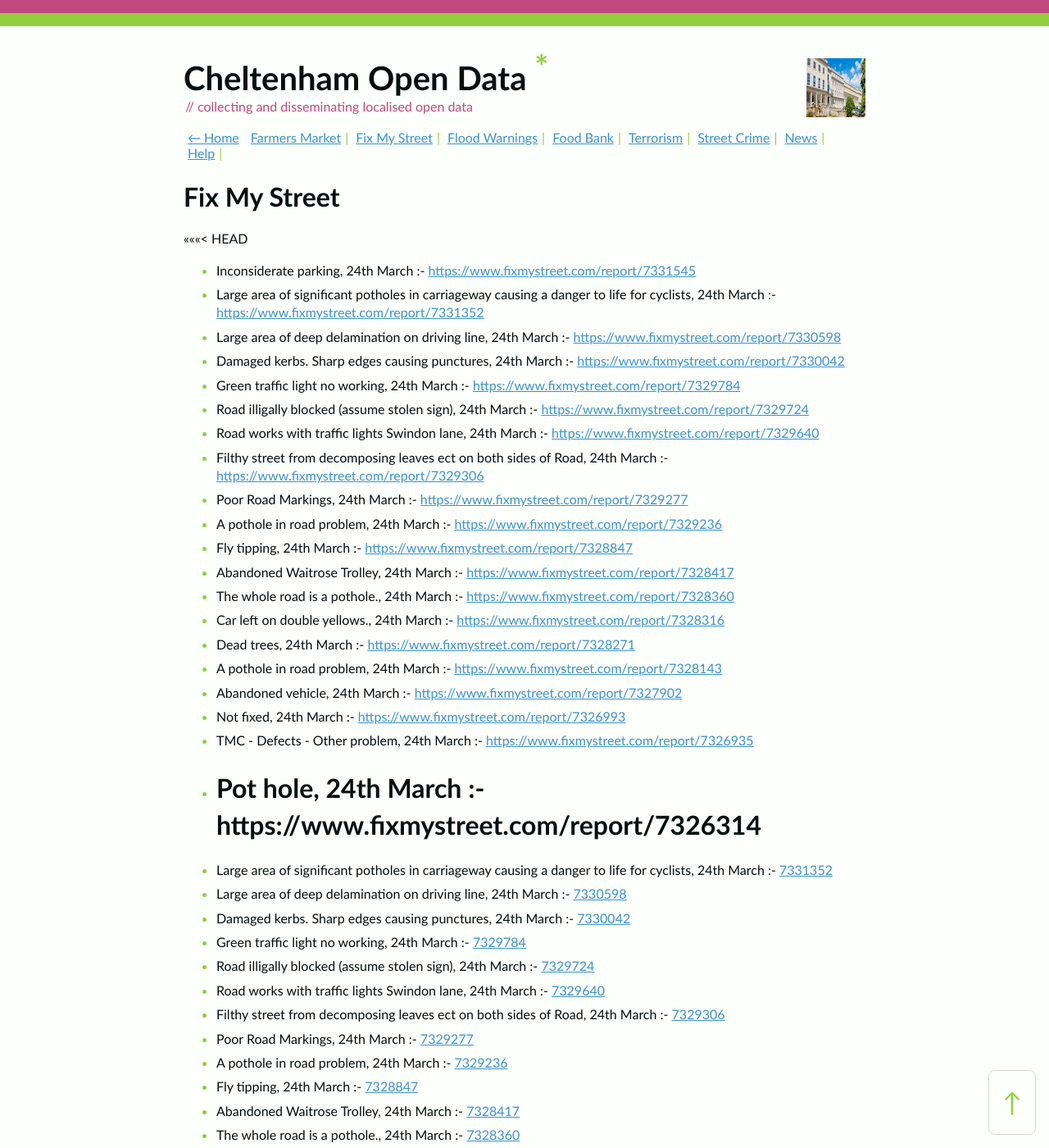
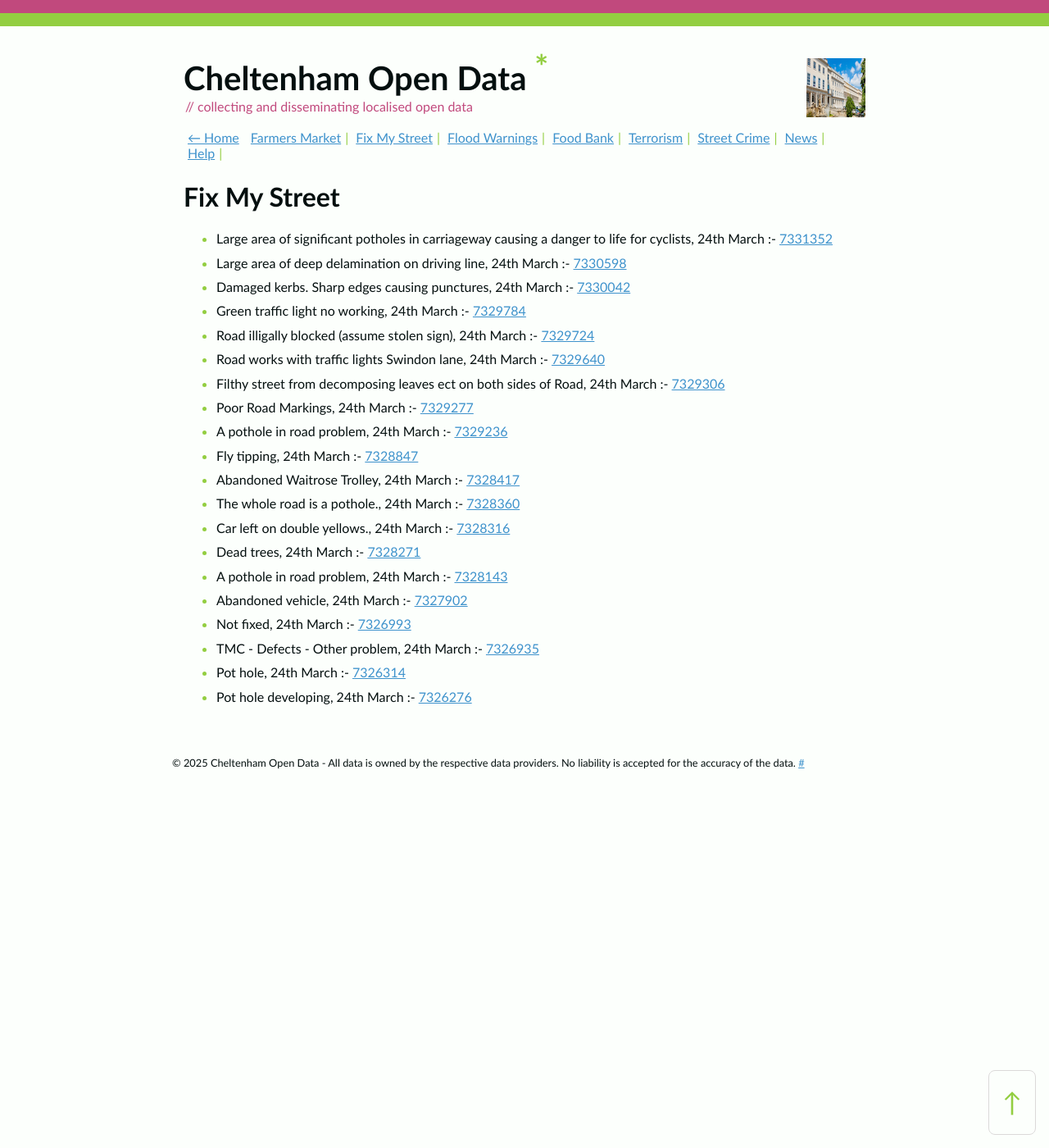
Before and after one commit to mat-0/cheltenham-open-data, a Jekyll site: the page built from _pages/fix-my-street.md, in a window 1280 px wide and 1400 px high. Shown: the whole window at 82% size. Built offline with Jekyll 4.4.1, drawn with Linux system fonts in a browser that asks for light colours; some of the changed text lies outside the part shown.

Commit message:
fix
Signed-off-by: mat-0 <Github@thechels.uk>

```diff
--- a/_pages/fix-my-street.md
+++ b/_pages/fix-my-street.md
@@ -9,28 +9,6 @@ permalink: /fix-my-street
 
 <!-- fix_marker starts -->
 
-<<<<<<< HEAD
-- Inconsiderate parking, 24th March :- [https://www.fixmystreet.com/report/7331545](https://www.fixmystreet.com/report/7331545)
-- Large area of significant potholes in carriageway causing a danger to life for cyclists, 24th March :- [https://www.fixmystreet.com/report/7331352](https://www.fixmystreet.com/report/7331352)
-- Large area of deep delamination on driving line, 24th March :- [https://www.fixmystreet.com/report/7330598](https://www.fixmystreet.com/report/7330598)
-- Damaged kerbs. Sharp edges causing punctures, 24th March :- [https://www.fixmystreet.com/report/7330042](https://www.fixmystreet.com/report/7330042)
-- Green traffic light no working, 24th March :- [https://www.fixmystreet.com/report/7329784](https://www.fixmystreet.com/report/7329784)
-- Road illigally blocked (assume stolen sign), 24th March :- [https://www.fixmystreet.com/report/7329724](https://www.fixmystreet.com/report/7329724)
-- Road works with traffic lights Swindon lane, 24th March :- [https://www.fixmystreet.com/report/7329640](https://www.fixmystreet.com/report/7329640)
-- Filthy street from decomposing leaves ect on both sides of Road, 24th March :- [https://www.fixmystreet.com/report/7329306](https://www.fixmystreet.com/report/7329306)
-- Poor Road Markings, 24th March :- [https://www.fixmystreet.com/report/7329277](https://www.fixmystreet.com/report/7329277)
-- A pothole in road problem, 24th March :- [https://www.fixmystreet.com/report/7329236](https://www.fixmystreet.com/report/7329236)
-- Fly tipping, 24th March :- [https://www.fixmystreet.com/report/7328847](https://www.fixmystreet.com/report/7328847)
-- Abandoned Waitrose Trolley, 24th March :- [https://www.fixmystreet.com/report/7328417](https://www.fixmystreet.com/report/7328417)
-- The whole road is a pothole., 24th March :- [https://www.fixmystreet.com/report/7328360](https://www.fixmystreet.com/report/7328360)
-- Car left on double yellows., 24th March :- [https://www.fixmystreet.com/report/7328316](https://www.fixmystreet.com/report/7328316)
-- Dead trees, 24th March :- [https://www.fixmystreet.com/report/7328271](https://www.fixmystreet.com/report/7328271)
-- A pothole in road problem, 24th March :- [https://www.fixmystreet.com/report/7328143](https://www.fixmystreet.com/report/7328143)
-- Abandoned vehicle, 24th March :- [https://www.fixmystreet.com/report/7327902](https://www.fixmystreet.com/report/7327902)
-- Not fixed, 24th March :- [https://www.fixmystreet.com/report/7326993](https://www.fixmystreet.com/report/7326993)
-- TMC - Defects - Other problem, 24th March :- [https://www.fixmystreet.com/report/7326935](https://www.fixmystreet.com/report/7326935)
-- Pot hole, 24th March :- [https://www.fixmystreet.com/report/7326314](https://www.fixmystreet.com/report/7326314)
-=======
 - Large area of significant potholes in carriageway causing a danger to life for cyclists, 24th March :- [7331352](https://www.fixmystreet.com/report/7331352)
 - Large area of deep delamination on driving line, 24th March :- [7330598](https://www.fixmystreet.com/report/7330598)
 - Damaged kerbs. Sharp edges causing punctures, 24th March :- [7330042](https://www.fixmystreet.com/report/7330042)
```
Also changed, not shown: other parts of _pages/fix-my-street.md (+0 -1 lines).
